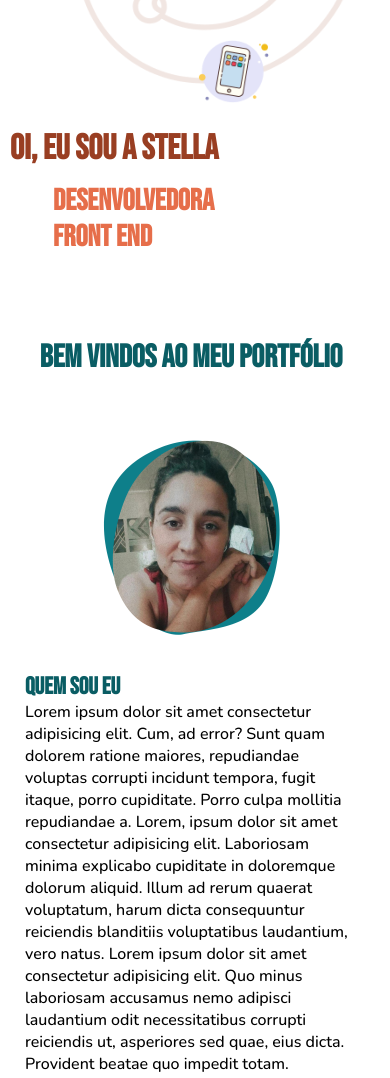
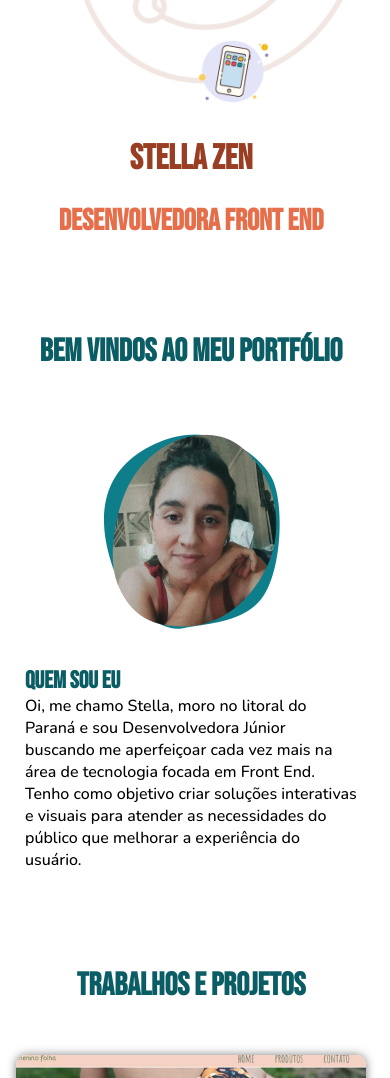
Before and after one commit to Stellazen/StellaPortfolio, a plain HTML site: page index.html in a window 390 px wide. Shown: the part 332-1410 px from the top of the page. Drawn offline with nearby package versions, Linux system fonts and the light colour scheme.

Commit message:
quem sou eu

```diff
--- a/index.html
+++ b/index.html
@@ -33,7 +33,7 @@
             <img class="menina" src="imagens/menina-f.png" alt="menina com imagens de tecnologia">
               <div class="titulo">
             <div class="nome">
-                <h1 class="titulo-nome">Oi, eu sou a Stella</h1>
+                <h1 class="titulo-nome">Stella Zen</h1>
                 <h2 class="titulo-dev">Desenvolvedora Front End</h2>
             </div>
         </div>
@@ -46,7 +46,9 @@
         <img class="foto-stella" src="imagens/stella-semfundo.png"alt="foto Stella">
             <div class="texto">
                 <h4 class="quem-titulo">Quem sou eu</h4>
-                <p>Lorem ipsum dolor sit amet consectetur adipisicing elit. Cum, ad error? Sunt quam dolorem ratione maiores, repudiandae voluptas corrupti incidunt tempora, fugit itaque, porro cupiditate. Porro culpa mollitia repudiandae a. Lorem, ipsum dolor sit amet consectetur adipisicing elit. Laboriosam minima explicabo cupiditate in doloremque dolorum aliquid. Illum ad rerum quaerat voluptatum, harum dicta consequuntur reiciendis blanditiis voluptatibus laudantium, vero natus. Lorem ipsum dolor sit amet consectetur adipisicing elit. Quo minus laboriosam accusamus nemo adipisci laudantium odit necessitatibus corrupti reiciendis ut, asperiores sed quae, eius dicta. Provident beatae quo impedit totam.</p>
+                <p>Oi, me chamo Stella, moro no litoral do Paraná e sou Desenvolvedora Júnior buscando me aperfeiçoar cada vez mais na área de tecnologia focada em Front End.</p>
+                <p>Tenho como objetivo criar soluções interativas e visuais para atender as necessidades do público que melhorar a experiência do usuário.</p>
+
             </div>
         </div>
 
--- a/mediaquery.css
+++ b/mediaquery.css
@@ -32,9 +32,18 @@
         display: none;
     }
 
+    .nome{
+        display: flex;
+        flex-direction: column;
+        justify-content: center;
+        align-items: center;
+        text-align: center;
+    }
+
     .titulo{
         display: flex;
         flex-direction: column;
+        margin: 10px;
     }
 
     .titulo-nome{
@@ -45,7 +54,7 @@
     .titulo-dev{
         font-size: 1.875rem /*30px*/;
         margin: 10px;
-        margin-left: 50px;
+
     }
 
     .titulo-3{
```
